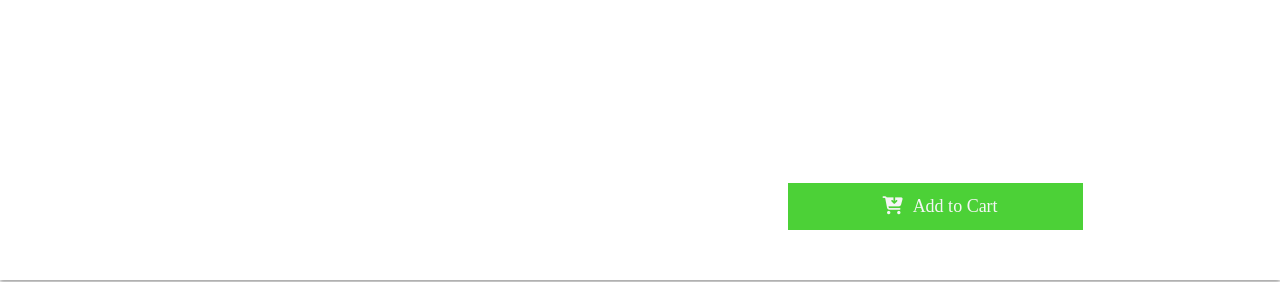
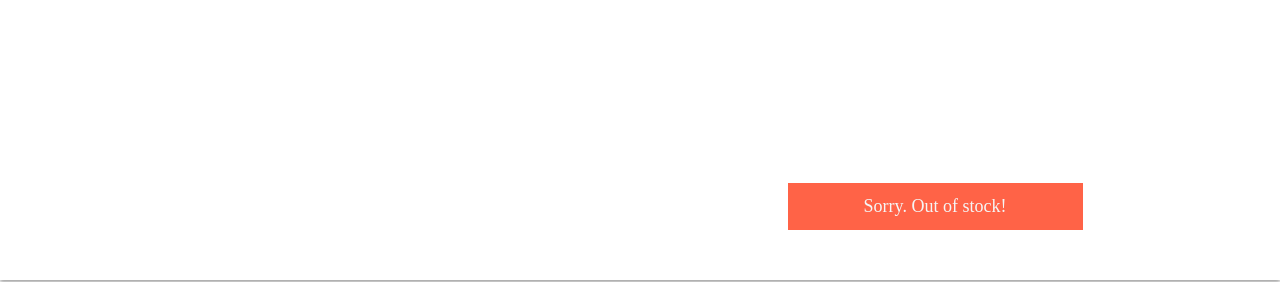
Before and after one commit to Dovtutis/gamingWebStore, a PHP site: a page that uses view/singleItem.php in a window 1280 px wide. Shown: the part 518-800 px from the top of the page. Run offline with PHP 8.4, Linux system fonts and the light colour scheme; the visitor is signed in with stand-in values (Sample User, id 1); tables that the repository leaves empty or names only in its code hold one stand-in row (values such as "Sample post"); data that the repository does not hold is empty; some libraries are stand-ins or nearby versions; some web fonts are replaced.

Commit message:
out of stock logic to single item implemented

```diff
--- a/public/css/style.css
+++ b/public/css/style.css
@@ -871,7 +871,12 @@
   color: whitesmoke;
   margin: 0 10px;
 }
-.single-item-container .single-item-right-container .single-item-add-to-cart-box button:hover {
+.single-item-container .single-item-right-container .single-item-add-to-cart-box .item-out-of-stock-error {
+  color: whitesmoke;
+  background-color: tomato;
+  cursor: not-allowed;
+}
+.single-item-container .single-item-right-container .single-item-add-to-cart-box .allowed:hover {
   background-color: #3eac2d;
 }
 
--- a/public/scss/components/single-item.scss
+++ b/public/scss/components/single-item.scss
@@ -71,14 +71,19 @@
                 background-color: #4cd137;
                 color: whitesmoke;
                 transition: .3s;
-
                 i {
                     color: whitesmoke;
                     margin: 0 10px;
                 }
             }
 
-            button:hover {
+            .item-out-of-stock-error {
+                color: whitesmoke;
+                background-color: tomato;
+                cursor: not-allowed;
+            }
+
+            .allowed:hover {
                 background-color: #3eac2d;
             }
         }
--- a/view/singleItem.php
+++ b/view/singleItem.php
@@ -20,9 +20,13 @@
             <?php echo $item->item_description ?>
         </p>
         <div class="single-item-add-to-cart-box">
-            <button class="add-to-cart-button" id="<?php echo $item->item_id ?>">
-                <i class="fas fa-cart-arrow-down"></i>Add to Cart
-            </button>
+            <?php if ($item->item_quantity == 0) : ?>
+                <button class="items-container-add-to-cart-button item-out-of-stock-error" id="<?php echo $item->item_id ?>">Sorry. Out of stock!</button>
+            <?php else : ?>
+                <button class="add-to-cart-button allowed" id="<?php echo $item->item_id ?>">
+                    <i class="fas fa-cart-arrow-down"></i>Add to Cart
+                </button>
+            <?php endif ?>
         </div>
     </div>
 </div>
@@ -77,6 +81,7 @@
     function handleOutOfStock(event) {
         event.target.innerHTML = "Sorry. Out of stock!";
         event.target.classList.add("item-out-of-stock-error");
+        event.target.classList.remove("allowed");
         event.target.setAttribute("disabled", true);
     }
 </script>
```
Also changed, not shown: css/single-item.css (+1 -1 lines), 1 other file.
